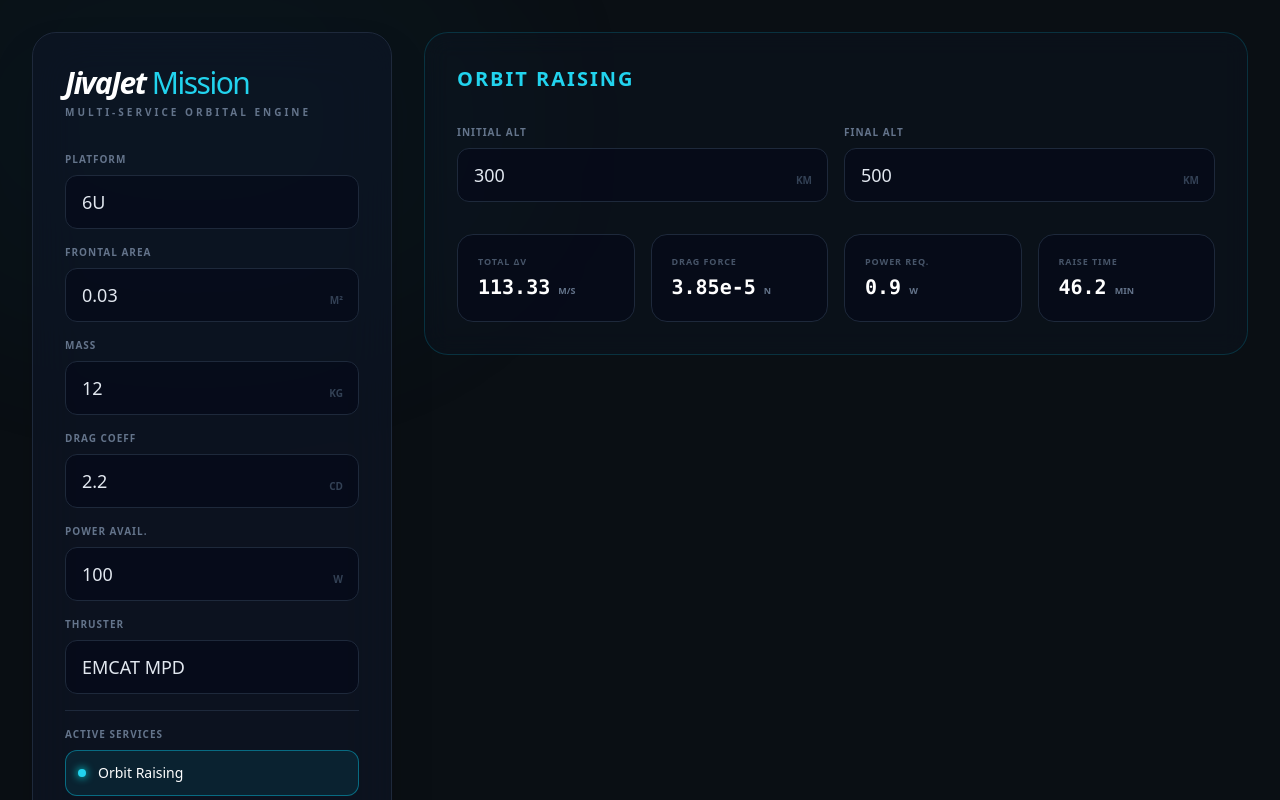
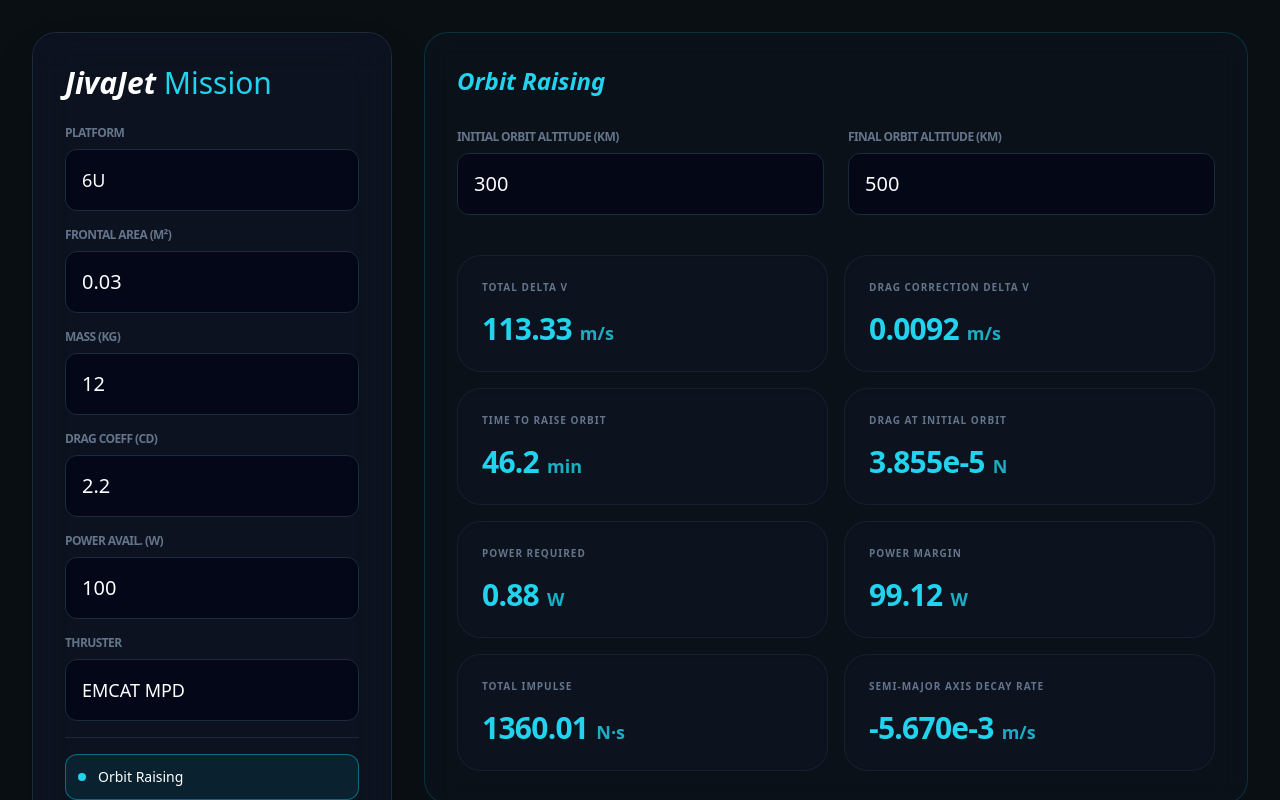
Before and after one commit to gsl413/Guru, a React (Vite) app: page / in a window 1280 px wide. Shown: the top 800 px of the page. Built offline with nearby package versions, Linux system fonts and the light colour scheme.

Commit message:
Update App.tsx

```diff
--- a/src/App.tsx
+++ b/src/App.tsx
@@ -8,10 +8,7 @@ const MU = 3.986004418e14;
 const ORBITAL_VELOCITY = 7800;
 
 const PLATFORM_AREAS: Record<string, number> = {
-  "3U": 0.01,
-  "6U": 0.03,
-  "12U": 0.06,
-  "24U": 0.12,
+  "3U": 0.01, "6U": 0.03, "12U": 0.06, "24U": 0.12,
 };
 
 const THRUSTERS: Record<Thruster, { thrust: number; tp: number }> = {
@@ -30,8 +27,7 @@ function interpolateDensity(altitude: number) {
   if (altitude <= keys[0]) return DENSITY_TABLE[keys[0]];
   if (altitude >= keys[keys.length - 1]) return DENSITY_TABLE[keys[keys.length - 1]];
   for (let i = 0; i < keys.length - 1; i++) {
-    const low = keys[i];
-    const high = keys[i + 1];
+    const low = keys[i], high = keys[i + 1];
     if (altitude >= low && altitude <= high) {
       const t = (altitude - low) / (high - low);
       return DENSITY_TABLE[low] + t * (DENSITY_TABLE[high] - DENSITY_TABLE[low]);
@@ -58,28 +54,41 @@ export default function App() {
 
   const area = platform === "Custom" ? customArea : frontalArea || PLATFORM_AREAS[platform];
 
-  const toggleService = (service: Service) => {
-    setServices((prev) => prev.includes(service) ? prev.filter((s) => s !== service) : [...prev, service]);
-  };
-
   const orbitRaising = useMemo(() => {
     if (!services.includes("orbitRaising")) return null;
+
     const r1 = EARTH_RADIUS + initialAltitude * 1000;
     const r2 = EARTH_RADIUS + finalAltitude * 1000;
     const aTransfer = (r1 + r2) / 2;
+
+    // Baseline Hohmann Delta V
     const dv1 = Math.sqrt(MU / r1) * (Math.sqrt((2 * r2) / (r1 + r2)) - 1);
     const dv2 = Math.sqrt(MU / r2) * (1 - Math.sqrt((2 * r1) / (r1 + r2)));
     const baseline = Math.abs(dv1) + Math.abs(dv2);
+
     const density = interpolateDensity(initialAltitude);
     const dragAcceleration = 0.5 * (cd * area / mass) * density * Math.pow(ORBITAL_VELOCITY, 2);
+
+    // Semi-Major Axis Decay Rate
     const semiMajorDecay = (-2 * Math.pow(aTransfer, 1.5) * dragAcceleration) / Math.sqrt(MU);
+
     const transferTime = Math.PI * Math.sqrt(Math.pow(aTransfer, 3) / MU);
     const deltaADrag = Math.abs(semiMajorDecay * transferTime);
     const dragDeltaV = (deltaADrag * ORBITAL_VELOCITY) / (2 * r1);
+
     const dragForce = 0.5 * density * Math.pow(ORBITAL_VELOCITY, 2) * cd * area;
     const power = dragForce / THRUSTERS[thruster].tp;
 
-    return { deltaV: baseline + dragDeltaV, dragDeltaV, transferTime, dragForce, power, powerMargin: powerAvailable - power, impulse: mass * (baseline + dragDeltaV), semiMajorDecay };
+    return {
+      totalDeltaV: baseline + dragDeltaV,
+      dragDeltaV,
+      transferTime,
+      dragForce,
+      power,
+      powerMargin: powerAvailable - power,
+      totalImpulse: mass * (baseline + dragDeltaV),
+      semiMajorDecay
+    };
   }, [services, initialAltitude, finalAltitude, cd, area, mass, thruster, powerAvailable]);
 
   const stationKeeping = useMemo(() => {
@@ -94,120 +103,78 @@ export default function App() {
     if (!services.includes("deorbiting")) return null;
     const density = interpolateDensity(deorbitAltitude);
     const r1 = EARTH_RADIUS + deorbitAltitude * 1000;
-    const dragAcceleration = 0.5 * (cd * area / mass) * density * Math.pow(ORBITAL_VELOCITY, 2);
-    let deltaV = 0, semiMajorDecay = 0;
+    const dragAcc = 0.5 * (cd * area / mass) * density * Math.pow(ORBITAL_VELOCITY, 2);
+    let deltaV = 0;
     if (deorbitAltitude > 100) {
-      const r2 = EARTH_RADIUS + 100000;
-      const aTransfer = (r1 + r2) / 2;
+      const r2 = EARTH_RADIUS + 100000, aTransfer = (r1 + r2) / 2;
       const baseline = Math.abs(Math.sqrt(MU / r1) * (1 - Math.sqrt((2 * r2) / (r1 + r2))));
-      semiMajorDecay = (-2 * Math.pow(aTransfer, 1.5) * dragAcceleration) / Math.sqrt(MU);
       const transferTime = Math.PI * Math.sqrt(Math.pow(aTransfer, 3) / MU);
-      const deltaADrag = Math.abs(semiMajorDecay * transferTime);
-      const dragDeltaV = (deltaADrag * ORBITAL_VELOCITY) / (2 * r1);
+      const dragDeltaV = (Math.abs((-2 * Math.pow(aTransfer, 1.5) * dragAcc) / Math.sqrt(MU)) * transferTime * ORBITAL_VELOCITY) / (2 * r1);
       deltaV = Math.max(0, baseline - dragDeltaV);
     }
-    return { deltaV, semiMajorDecay, ballisticCoefficient: mass / (cd * area) };
+    return { deltaV, ballisticCoefficient: mass / (cd * area) };
   }, [services, deorbitAltitude, cd, area, mass]);
 
   return (
     <div className="min-h-screen bg-[#0a0f14] text-slate-200 font-sans p-4 md:p-8">
-      <div className="fixed inset-0 pointer-events-none">
-        <div className="absolute top-[-10%] left-[-10%] w-[50%] h-[50%] bg-cyan-500/5 blur-[120px] rounded-full animate-pulse" />
-      </div>
-
       <div className="mx-auto max-w-7xl grid lg:grid-cols-[360px_1fr] gap-8">
+        {/* Sidebar Controls */}
         <aside className="bg-slate-900/50 backdrop-blur-xl border border-slate-800 p-8 rounded-3xl h-fit space-y-6 shadow-2xl">
-          <header className="mb-8">
-            <h1 className="text-3xl font-black italic tracking-tighter text-white">JivaJet <span className="text-cyan-400 not-italic font-light">Mission</span></h1>
-            <p className="text-[10px] uppercase tracking-[0.3em] text-slate-500 font-bold mt-1">Multi-Service Orbital Engine</p>
-          </header>
-
+          <h1 className="text-3xl font-black italic text-white">JivaJet <span className="text-cyan-400 not-italic font-light">Mission</span></h1>
           <div className="space-y-4">
             <SelectGroup label="Platform" value={platform} onChange={setPlatform} options={["3U", "6U", "12U", "24U", "Custom"]} />
-            {platform === "Custom" && <InputGroup label="Ref Area" unit="m²" value={customArea} onChange={setCustomArea} />}
             <InputGroup label="Frontal Area" unit="m²" value={frontalArea} onChange={setFrontalArea} />
             <InputGroup label="Mass" unit="kg" value={mass} onChange={setMass} />
             <InputGroup label="Drag Coeff" unit="Cd" value={cd} onChange={setCd} step={0.1} />
             <InputGroup label="Power Avail." unit="W" value={powerAvailable} onChange={setPowerAvailable} />
             <SelectGroup label="Thruster" value={thruster} onChange={setThruster} options={["EMCAT", "EMCAT MPD", "JJDrive"]} />
-
             <div className="pt-4 border-t border-slate-800 space-y-2">
-              <p className="text-[10px] font-black uppercase text-slate-500 tracking-widest mb-2">Active Services</p>
               {(["orbitRaising", "stationKeeping", "deorbiting"] as Service[]).map((s) => (
-                <button key={s} onClick={() => toggleService(s)} className={`w-full flex items-center gap-3 p-3 rounded-xl border transition-all text-sm capitalize ${services.includes(s) ? 'border-cyan-500/50 bg-cyan-500/10 text-white' : 'border-slate-800 text-slate-500 hover:border-slate-700'}`}>
-                  <div className={`w-2 h-2 rounded-full ${services.includes(s) ? 'bg-cyan-400 shadow-[0_0_8px_cyan]' : 'bg-slate-700'}`} />
-                  {s.replace(/([A-Z])/g, ' $1')}
+                <button key={s} onClick={() => setServices(prev => prev.includes(s) ? prev.filter(x => x !== s) : [...prev, s])} className={`w-full flex items-center gap-3 p-3 rounded-xl border text-sm capitalize ${services.includes(s) ? 'border-cyan-500/50 bg-cyan-500/10 text-white' : 'border-slate-800 text-slate-500'}`}>
+                  <div className={`w-2 h-2 rounded-full ${services.includes(s) ? 'bg-cyan-400' : 'bg-slate-700'}`} /> {s.replace(/([A-Z])/g, ' $1')}
                 </button>
               ))}
             </div>
           </div>
         </aside>
 
+        {/* Main Output */}
         <main className="space-y-6">
           {orbitRaising && (
-            <Section title="Orbit Raising" color="text-cyan-400" borderColor="border-cyan-500/20">
-              <div className="grid md:grid-cols-2 gap-4 mb-8">
-                <InputGroup label="Initial Alt" unit="km" value={initialAltitude} onChange={setInitialAltitude} />
-                <InputGroup label="Final Alt" unit="km" value={finalAltitude} onChange={setFinalAltitude} />
+            <section className="bg-slate-900/30 border border-cyan-500/20 rounded-3xl p-8 backdrop-blur-md">
+              <h2 className="text-2xl font-black text-cyan-400 mb-8 italic">Orbit Raising</h2>
+              <div className="grid md:grid-cols-2 gap-6 mb-10">
+                <InputGroup label="Initial Orbit Altitude" unit="km" value={initialAltitude} onChange={setInitialAltitude} />
+                <InputGroup label="Final Orbit Altitude" unit="km" value={finalAltitude} onChange={setFinalAltitude} />
               </div>
-              <div className="grid sm:grid-cols-2 xl:grid-cols-4 gap-4">
-                <ResultCard title="Total ΔV" value={`${orbitRaising.deltaV.toFixed(2)}`} unit="m/s" />
-                <ResultCard title="Drag Force" value={orbitRaising.dragForce.toExponential(2)} unit="N" />
-                <ResultCard title="Power Req." value={orbitRaising.power.toFixed(1)} unit="W" />
-                <ResultCard title="Raise Time" value={(orbitRaising.transferTime / 60).toFixed(1)} unit="min" />
+
+              {/* Output Grid matching your Image */}
+              <div className="grid md:grid-cols-2 gap-4">
+                <ResultCard title="Total Delta V" value={`${orbitRaising.totalDeltaV.toFixed(2)}`} unit="m/s" />
+                <ResultCard title="Drag Correction Delta V" value={`${orbitRaising.dragDeltaV.toFixed(4)}`} unit="m/s" />
+                <ResultCard title="Time to Raise Orbit" value={`${(orbitRaising.transferTime / 60).toFixed(1)}`} unit="min" />
+                <ResultCard title="Drag at Initial Orbit" value={`${orbitRaising.dragForce.toExponential(3)}`} unit="N" />
+                <ResultCard title="Power Required" value={`${orbitRaising.power.toFixed(2)}`} unit="W" />
+                <ResultCard title="Power Margin" value={`${orbitRaising.powerMargin.toFixed(2)}`} unit="W" />
+                <ResultCard title="Total Impulse" value={`${orbitRaising.totalImpulse.toFixed(2)}`} unit="N·s" />
+                <ResultCard title="Semi-Major Axis Decay Rate" value={`${orbitRaising.semiMajorDecay.toExponential(3)}`} unit="m/s" />
               </div>
-            </Section>
+            </section>
           )}
 
-          {stationKeeping && (
-            <Section title="Station Keeping" color="text-emerald-400" borderColor="border-emerald-500/20">
-              <div className="grid md:grid-cols-3 gap-4 mb-8">
-                <InputGroup label="Orbit Alt" unit="km" value={orbitAltitude} onChange={setOrbitAltitude} />
-                <InputGroup label="Life" unit="Yrs" value={duration} onChange={setDuration} />
-                <InputGroup label="Ion Vel." unit="m/s" value={ionVelocity} onChange={setIonVelocity} />
-              </div>
-              <div className="grid sm:grid-cols-2 xl:grid-cols-4 gap-4">
-                <ResultCard title="Total Impulse" value={stationKeeping.impulse.toExponential(2)} unit="N·s" />
-                <ResultCard title="Propellant" value={stationKeeping.propellant.toFixed(4)} unit="kg" />
-                <ResultCard title="Thrust Req." value={stationKeeping.thrust.toExponential(2)} unit="N" />
-                <ResultCard title="Power Req." value={stationKeeping.power.toFixed(1)} unit="W" />
-              </div>
-            </Section>
-          )}
-
-          {deorbit && (
-            <Section title="Deorbiting" color="text-rose-400" borderColor="border-rose-500/20">
-              <div className="max-w-xs mb-8">
-                <InputGroup label="Start Altitude" unit="km" value={deorbitAltitude} onChange={setDeorbitAltitude} />
-              </div>
-              <div className="grid sm:grid-cols-3 gap-4">
-                <ResultCard title="Ballistic Coeff." value={deorbit.ballisticCoefficient.toFixed(2)} unit="kg/m²" />
-                <ResultCard title="Required ΔV" value={deorbit.deltaV.toFixed(2)} unit="m/s" />
-                <ResultCard title="Decay Rate" value={deorbit.semiMajorDecay.toExponential(2)} unit="m/s" />
-              </div>
-            </Section>
-          )}
+          {/* ... Station Keeping and Deorbit sections can follow same ResultCard pattern ... */}
         </main>
       </div>
     </div>
   );
 }
 
-function Section({ title, children, color, borderColor }: any) {
-  return (
-    <div className={`bg-slate-900/30 border ${borderColor} rounded-3xl p-8 backdrop-blur-md animate-in fade-in slide-in-from-bottom-4 duration-500`}>
-      <h2 className={`text-xl font-black uppercase tracking-widest mb-8 ${color}`}>{title}</h2>
-      {children}
-    </div>
-  );
-}
-
+// Utility Components
 function InputGroup({ label, unit, value, onChange, ...props }: any) {
   return (
-    <div className="relative group">
-      <label className="block text-[10px] font-black text-slate-500 uppercase mb-2 tracking-widest group-focus-within:text-cyan-400 transition-colors">{label}</label>
-      <input type="number" value={value} onChange={(e) => onChange(Number(e.target.value))} className="w-full bg-slate-950/50 border border-slate-800 rounded-xl px-4 py-3 text-lg focus:border-cyan-500/50 outline-none transition-all" {...props} />
-      <span className="absolute right-4 bottom-3.5 text-[10px] font-bold text-slate-700 uppercase">{unit}</span>
+    <div className="flex-1">
+      <label className="block text-xs font-bold text-slate-500 mb-2 uppercase tracking-tighter">{label} ({unit})</label>
+      <input type="number" value={value} onChange={(e) => onChange(Number(e.target.value))} className="w-full bg-slate-950/80 border border-slate-800 rounded-xl px-4 py-4 text-xl text-white outline-none focus:border-cyan-500/50 transition-all" {...props} />
     </div>
   );
 }
@@ -215,8 +182,8 @@ function InputGroup({ label, unit, value, onChange, ...props }: any) {
 function SelectGroup({ label, value, onChange, options }: any) {
   return (
     <div>
-      <label className="block text-[10px] font-black text-slate-500 uppercase mb-2 tracking-widest">{label}</label>
-      <select value={value} onChange={(e) => onChange(e.target.value)} className="w-full bg-slate-950/50 border border-slate-800 rounded-xl px-4 py-3 text-lg focus:border-cyan-500/50 outline-none transition-all appearance-none">
+      <label className="block text-xs font-bold text-slate-500 mb-2 uppercase tracking-tighter">{label}</label>
+      <select value={value} onChange={(e) => onChange(e.target.value)} className="w-full bg-slate-950/80 border border-slate-800 rounded-xl px-4 py-4 text-lg text-white outline-none appearance-none">
         {options.map((o: string) => <option key={o} value={o}>{o}</option>)}
       </select>
     </div>
@@ -225,11 +192,11 @@ function SelectGroup({ label, value, onChange, options }: any) {
 
 function ResultCard({ title, value, unit }: any) {
   return (
-    <div className="bg-slate-950/50 border border-slate-800 p-5 rounded-2xl">
-      <p className="text-[9px] font-black text-slate-600 uppercase tracking-widest mb-1">{title}</p>
+    <div className="bg-slate-900/40 border border-slate-800/60 p-6 rounded-3xl shadow-inner">
+      <p className="text-[10px] font-black text-slate-500 uppercase tracking-widest mb-4">{title}</p>
       <div className="flex items-baseline gap-2">
-        <span className="text-xl font-mono text-white font-bold">{value}</span>
-        <span className="text-[9px] font-bold text-slate-500 uppercase">{unit}</span>
+        <span className="text-3xl font-bold text-cyan-400 tracking-tight">{value}</span>
+        <span className="text-lg font-bold text-cyan-400/80">{unit}</span>
       </div>
     </div>
   );
```
